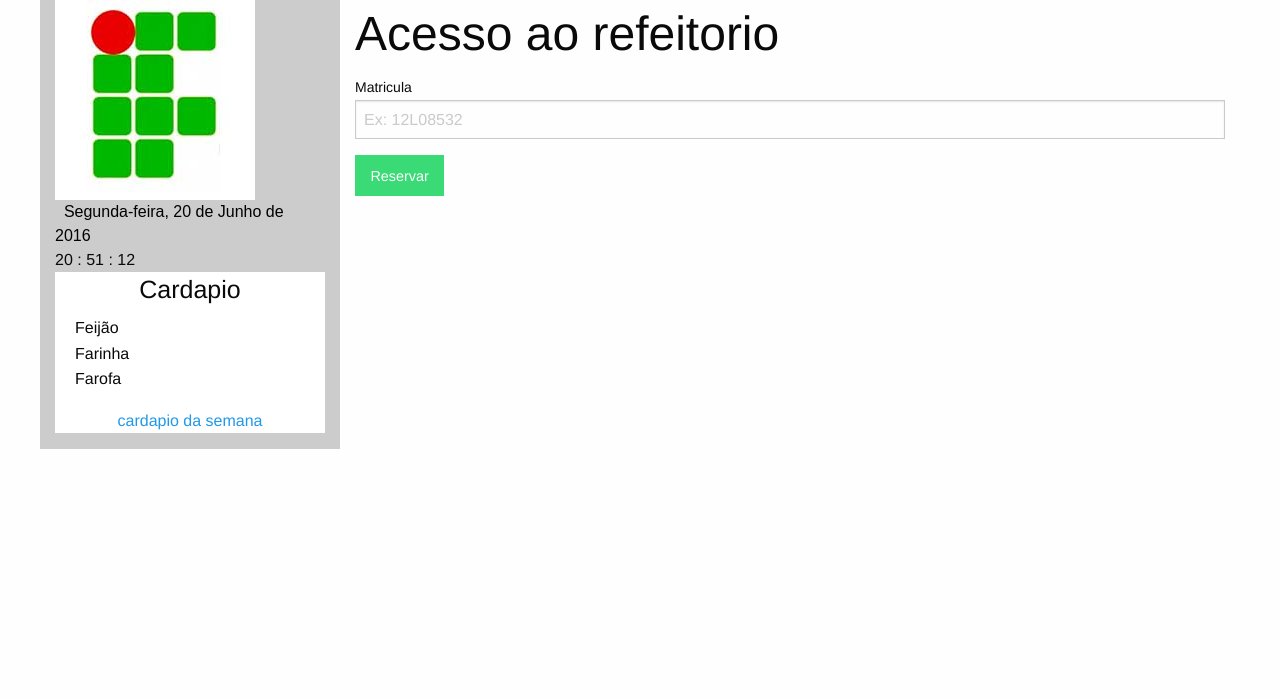
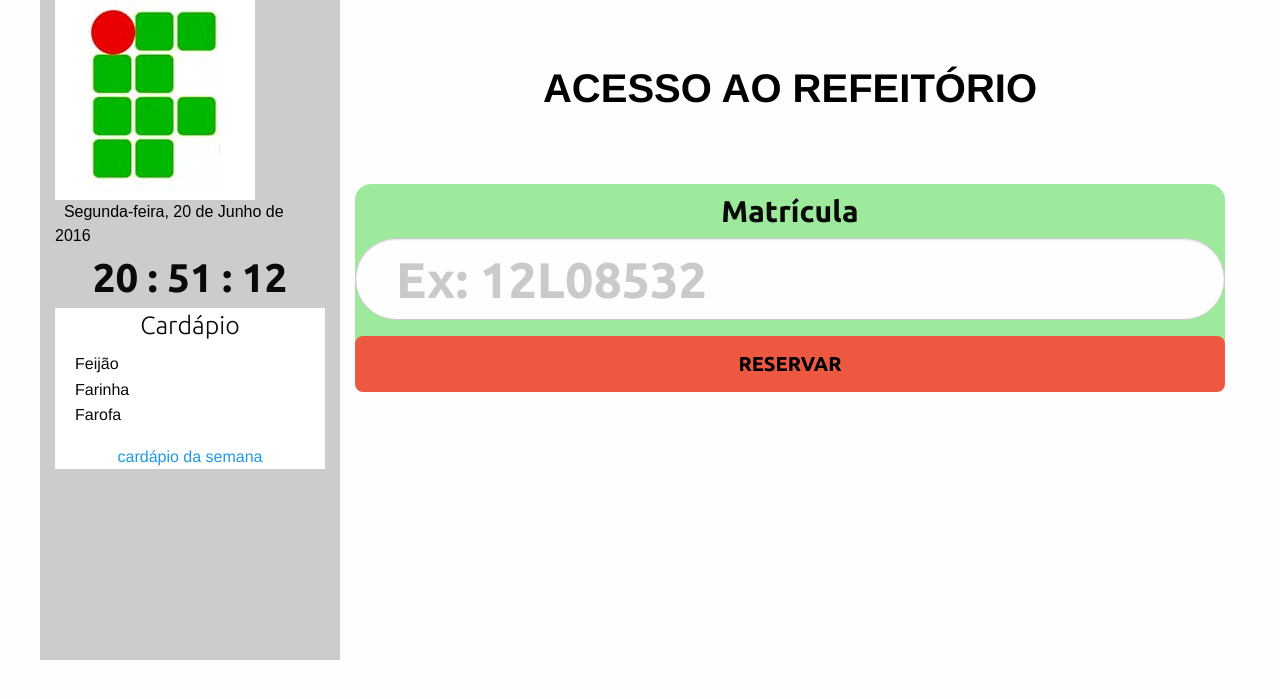
Before and after one commit to guaracyalima/sgr, a PHP site: page / in a window 1280 px wide. Shown: the top 699 px of the page. Run offline with PHP 8.4, Linux system fonts and the light colour scheme.

Commit message:
Updates no css

```diff
--- a/css/app.css
+++ b/css/app.css
@@ -1,20 +1,126 @@
+@import url(https://fonts.googleapis.com/css?family=Lato:400,300italic,300,100,100italic);
+@import url(https://fonts.googleapis.com/css?family=Ubuntu:400,300,700);
+
 .log-in-form {
   border: 1px solid #cacaca;
   padding: 1rem;
   border-radius: 3px; }
 
+  #acesso{
+    text-align: center;
+    font-style: 'Ubuntu';
+    font-weight: 700;
+    font-size: 40px;
+    color: #000;
+    text-transform: uppercase;
+    padding-top: 1.5em;
+    padding-bottom: 1.5em;
+  }
+
   .preta{
   	background-color: #ccc;
   	height: 100%;
   	max-height: 120%;
+    height: 41.22em;
+
   }
 
   .cardapio{
   	background-color: #fff;
   	font-style: normal;
 
+
   }
+
+
+  .tituloCardapio{
+      font-family: 'Ubuntu';
+    font-weight: 300;
+  }
+
 
   .cardapio li{
   	list-style: none;
   }
+
+  #frm{
+
+
+  }
+
+  #verde{
+    background-color: #9dea9c;
+    border-radius: 1em;
+  }
+
+  .matricula{
+
+    font-size: 30px;
+    font-family: 'Ubuntu' ;
+    font-weight: 700;
+    text-align: center;
+  }
+
+  #txt{
+   font-size: 40px;
+    font-family: 'Ubuntu' ;
+    font-weight: 700;
+    text-align: center;
+
+  }
+
+  .input{
+    padding: 2.5rem;
+    font-size: 50px;
+    border-radius: 1em;
+
+  }
+
+  .inputOther{
+    padding: 1rem;
+    font-size: 20px;
+    border-radius: 1em;
+  }
+
+  .expanded{
+    border-radius: 0.5rem;
+
+  }
+
+  .button.alert{
+    font-style: 'Ubuntu';
+    font-weight: 700;
+    color: #000;
+    text-align: center;
+    font-size: 20px;
+    text-transform: uppercase;
+  }
+
+  .labels{
+    font-family: 'Ubuntu';
+    font-weight: 300;
+    color: #000;
+  }
+
+  .button.expanded{
+    font-family: 'Ubuntu';
+    font-weight: 700;
+    color: #000;
+    text-transform: uppercase;
+  }
+
+  .inputCadastros{
+    padding: 1rem;
+    font-size: 15px;
+    border-radius: 1em;
+  }
+
+  #cabecalhosMenores{
+    text-align: center;
+    font-style: 'Ubuntu';
+    font-weight: 700;
+    font-size: 20px;
+    color: #000;
+    text-transform: uppercase;
+
+  }
--- a/index.html
+++ b/index.html
@@ -51,33 +51,35 @@
 					</script>
 						<div id="txt"></div>
 
-							<div class=" cardapio">
-								<h4 class="text-center">Cardapio</h4>
+							<div class="cardapio">
+								<h4 class="text-center tituloCardapio">Cardápio</h4>
 									<ul>
 										<li>Feijão</li>
 										<li>Farinha</li>
 										<li>Farofa</li>
 									</ul>
 
-									<p class="text-center"><a href="#">cardapio da semana</a></p>
+									<p class="text-center"><a href="#">cardápio da semana</a></p>
 							</div>
 
 
 		</div>
 			<div class="small-9 medium-9 large-9 columns">
-				<h1>Acesso ao refeitorio</h1>
+				<h1 id="acesso">Acesso ao refeitório</h1>
+				<div id="verde">
 					<form action="verifica_aluno.php" method="POST" name="" id="">
-						<label>Matricula
-							<input name="matricula" type="text" id="matricula" placeholder="Ex: 12L08532">
+						<label class="matricula">Matrícula
+							<input class="input" name="matricula" type="text" id="matricula" placeholder="Ex: 12L08532">
 						</label>
 
 
 
-						<button name="reservar" value="Reservar" id="reservar" class="success button">Reservar</button>
+						<button name="reservar" value="Reservar" id="reservar" class="alert button expanded">Reservar</button>
 
 
 
 					</form>
+				</div>
 			</div>
 		</div>
 
--- a/reserva_ok.html
+++ b/reserva_ok.html
@@ -3,7 +3,7 @@
 <html>
 <head>
 	<meta charset="UTF-8">
-	<title>Reservado kkk</title>
+	<title>Reservado</title>
 	<link rel="stylesheet" type="text/css" href="css/foundation.css">
 	<link rel="stylesheet" type="text/css" href="css/foundation.min.css">
 	<link rel="stylesheet" type="text/css" href="css/app.css">
```
Also changed, not shown: admindb.html (added, +12 -0 lines), formulario_cadastro.php (+11 -11 lines), formulario_login.html (+7 -7 lines), formulario_senha_perdida.html (+4 -4 lines), recargas.html (+25 -11 lines), upload.php (added, +26 -0 lines).
